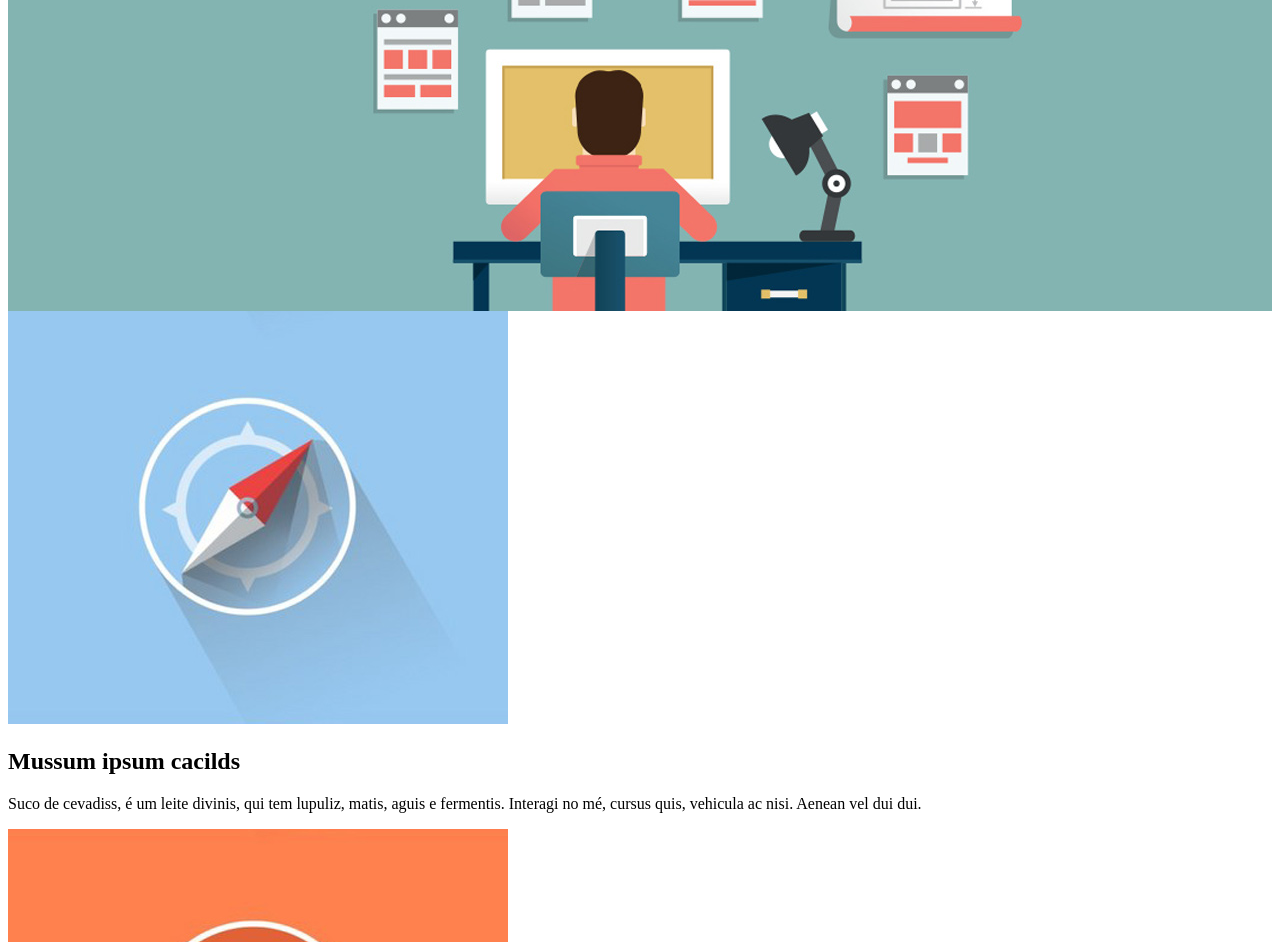
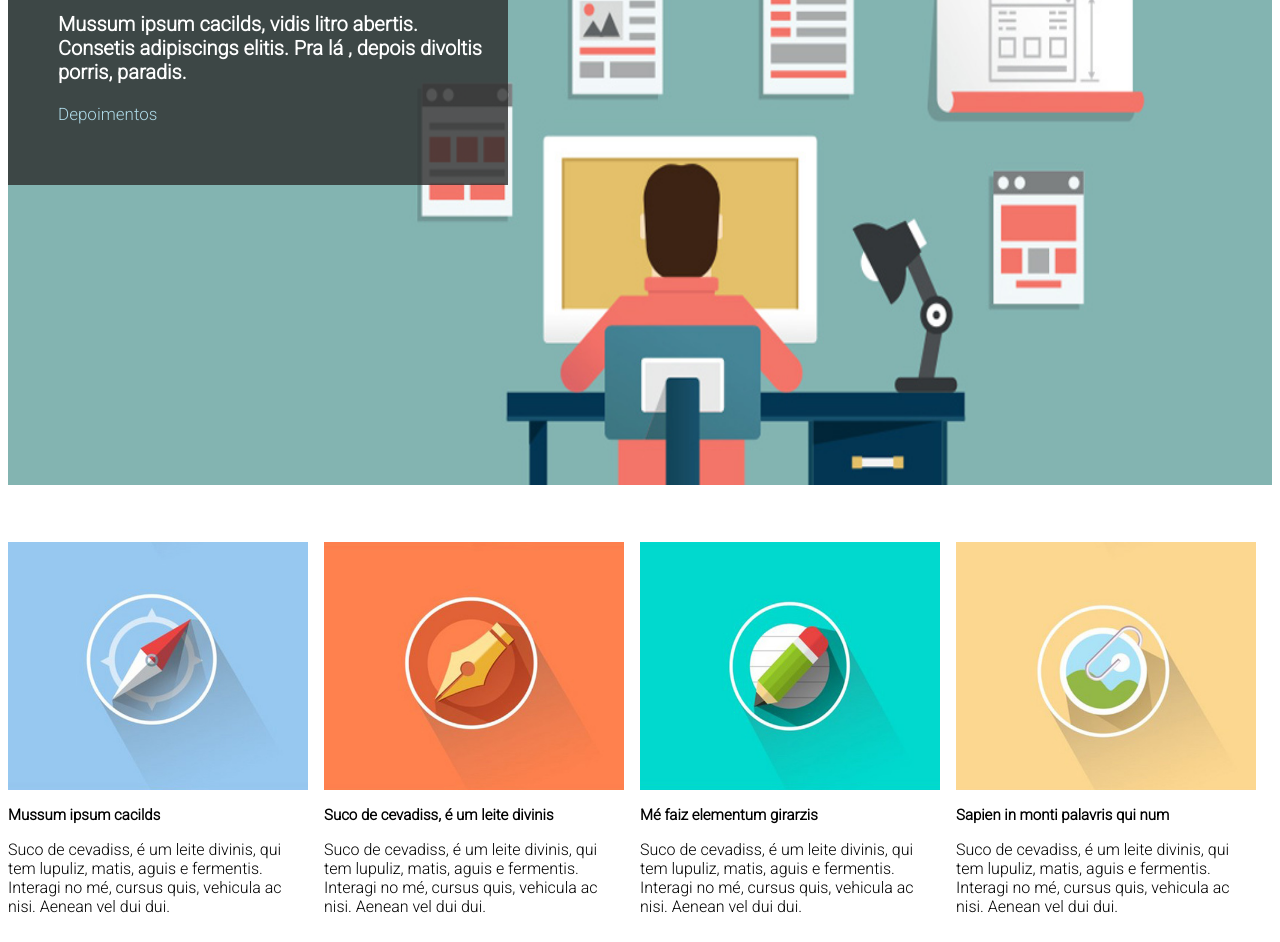
Before and after one commit to Felipepsii/DevWeb_Felipe_Gomes, a plain HTML site: page Aula5DesignDigital/index.html in a window 1280 px wide. Shown: the part 262-1204 px from the top of the page. Drawn offline with Linux system fonts and the light colour scheme.

Commit message:
atualização

```diff
--- a/Aula5DesignDigital/css/style.css
+++ b/Aula5DesignDigital/css/style.css
@@ -1,41 +1,81 @@
-body{
-	font-family:
-
+body {
+    font-family: 'Roboto', sans-serif;
 }
 
-header{
+header {
     background-color: white;
     display: grid;
     grid-template-columns: min-content 1fr;
-	padding-top: 50px
-
+    padding-top: 47px;
 }
 
-.logo{
+.logo {
     width: 200px;
     margin-top: 5px;
     margin-left: 5px;
     margin-bottom: 0px;
-
-
 }
 
 ul {
     text-align: right;
-    box-sizing: border-box;
     margin-bottom: 0px;
-
 }
 
 ul li {
     display: inline-block;
     padding: 5px;
     text-decoration: none;
-
+    font-size: 2em;
 }
-
 
 .banner {
     background-image: url('../img/banner.jpg');
-	height: 450px;
+    height: 600px;
+    background-repeat: no-repeat;
+    background-size: 100% 100%;
 }
+
+.caixa {
+    margin-bottom: 10px;
+    color: white;
+    position: inherit;
+    top: 250px;
+    height: 300px;
+    width: 450px;
+    background: rgba(44, 44, 44, 0.8);
+    padding-left: 50px;
+}
+
+.caixa h1 {
+    padding-top: 50px;
+    font-size: 42px;
+}
+
+.caixa p {
+    font-weight: bold;
+    font-size: 20px;
+}
+
+.caixa a {
+    color: lightblue;
+    font-size: 17px;
+    text-decoration: none;
+}
+
+section {
+    display: flex;
+}
+
+.topico {
+    margin-top: 56.51px;
+}
+
+.article,
+div h2,
+div p {
+    max-width: 95%;
+}
+
+div h2 {
+    font-size: 15px;
+}
--- a/Aula5DesignDigital/index.html
+++ b/Aula5DesignDigital/index.html
@@ -1,5 +1,6 @@
 <!DOCTYPE html>
 <html>
+
 <head>
     <title>Design Digital</title>
     <meta charset="utf-8">
@@ -7,9 +8,14 @@
     <meta name="keywords" content="#">
     <meta name="description" content="#">
     <link rel="stylesheet" type="text/css" href="css/style.css">
-
+    <link rel="preconnect" href="https://fonts.googleapis.com">
+    <link rel="preconnect" href="https://fonts.gstatic.com" crossorigin>
+    <link rel="preconnect" href="https://fonts.googleapis.com">
+    <link rel="preconnect" href="https://fonts.gstatic.com" crossorigin>
+    <link href="https://fonts.googleapis.com/css2?family=Roboto:wght@300&display=swap" rel="stylesheet">
     <link href="https://fonts.googleapis.com/css2?family=Open+Sans&display=swap" rel="stylesheet">
 </head>
+
 <body>
     <div class="conteiner clearfix">
         <header>
@@ -36,27 +42,27 @@
             <div class="topico">
                 <img src="img/foto-01.jpg" class="article" alt="bussula">
                 <h2>Mussum ipsum cacilds</h2>
-				<p>Suco de cevadiss, é um leite divinis, qui tem lupuliz, matis, aguis e fermentis. Interagi no mé, cursus quis, vehicula ac nisi. Aenean vel dui dui.  </p>
+                <p>Suco de cevadiss, é um leite divinis, qui tem lupuliz, matis, aguis e fermentis. Interagi no mé, cursus quis, vehicula ac nisi. Aenean vel dui dui. </p>
             </div>
 
             <div class="topico">
                 <img src="img/foto-02.jpg" class="article" alt="caneta de pena">
                 <h2>Suco de cevadiss, é um leite divinis</h2>
-				<p>Suco de cevadiss, é um leite divinis, qui tem lupuliz, matis, aguis e fermentis. Interagi no mé, cursus quis, vehicula ac nisi. Aenean vel dui dui.  </p>
+                <p>Suco de cevadiss, é um leite divinis, qui tem lupuliz, matis, aguis e fermentis. Interagi no mé, cursus quis, vehicula ac nisi. Aenean vel dui dui. </p>
             </div>
 
 
             <div class="topico">
                 <img src="img/foto-03.jpg" class="article" alt="lapis">
                 <h2>Mé faiz elementum girarzis</h2>
-				<p>Suco de cevadiss, é um leite divinis, qui tem lupuliz, matis, aguis e fermentis. Interagi no mé, cursus quis, vehicula ac nisi. Aenean vel dui dui.  </p>
+                <p>Suco de cevadiss, é um leite divinis, qui tem lupuliz, matis, aguis e fermentis. Interagi no mé, cursus quis, vehicula ac nisi. Aenean vel dui dui. </p>
             </div>
 
 
             <div class="topico">
                 <img src="img/foto-04.jpg" class="article" alt="clips em imagem">
                 <h2>Sapien in monti palavris qui num</h2>
-				<p>Suco de cevadiss, é um leite divinis, qui tem lupuliz, matis, aguis e fermentis. Interagi no mé, cursus quis, vehicula ac nisi. Aenean vel dui dui.  </p>
+                <p>Suco de cevadiss, é um leite divinis, qui tem lupuliz, matis, aguis e fermentis. Interagi no mé, cursus quis, vehicula ac nisi. Aenean vel dui dui. </p>
             </div>
         </section>
         <footer class="footer">
@@ -64,4 +70,5 @@
         </footer>
     </div>
 </body>
+
 </html>
```
Lines whose indentation alone changed are shown as unchanged.
